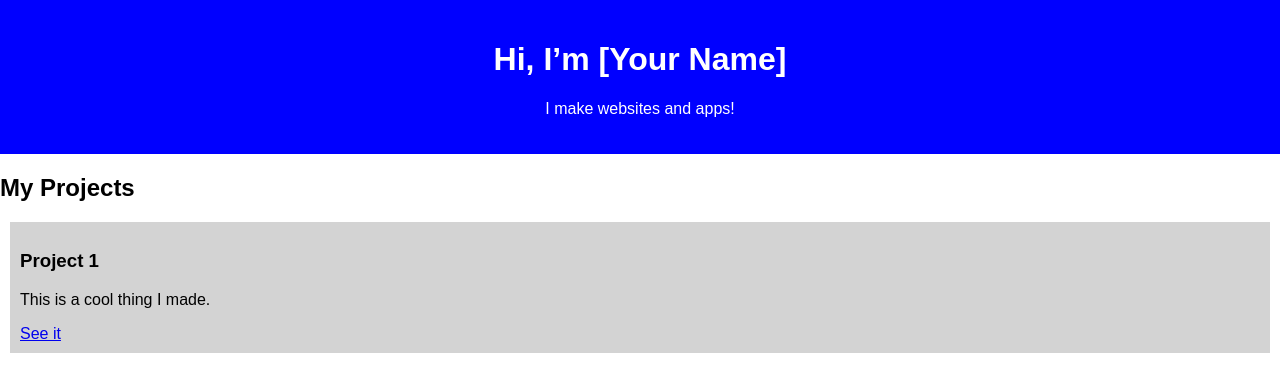
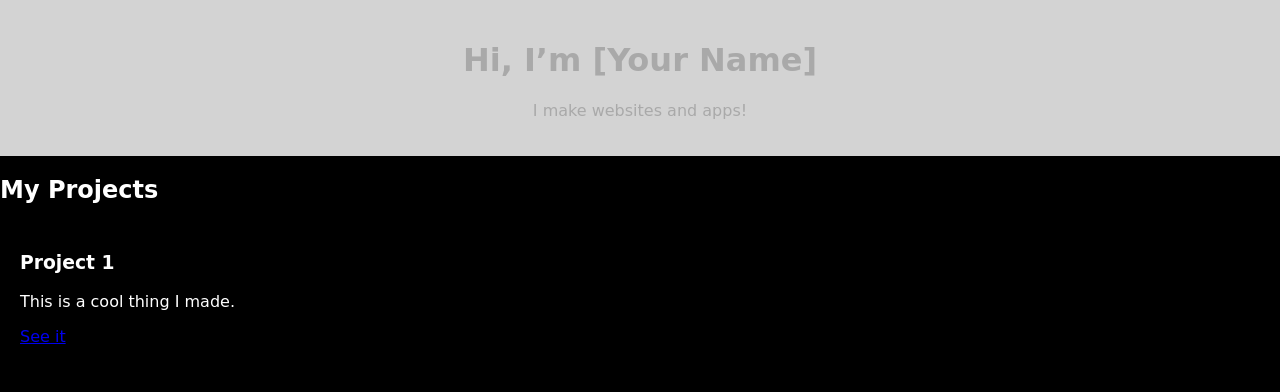
Before and after one commit to LexoraDEV/portfolio, a plain HTML site: page index.html in a window 1280 px wide. Drawn offline with Linux system fonts and the light colour scheme.

Commit message:
Update style.css
Signed-off-by: LexoraDEV <lexxora@outlook.com>

```diff
--- a/style.css
+++ b/style.css
@@ -1,17 +1,19 @@
 body {
-  font-family: Arial, sans-serif;
+  font-family: 'UnifrakturCook', cursive;
+  background-color:black;
+  color:white;
   margin: 0;
 }
 
 header {
-  background-color: blue;
-  color: white;
+  background-color: lightgray;
+  color: darkgray;
   padding: 20px;
   text-align: center;
 }
 
 .project {
-  background-color: lightgray;
+  background-color: black;
   margin: 10px;
   padding: 10px;
 }
```
